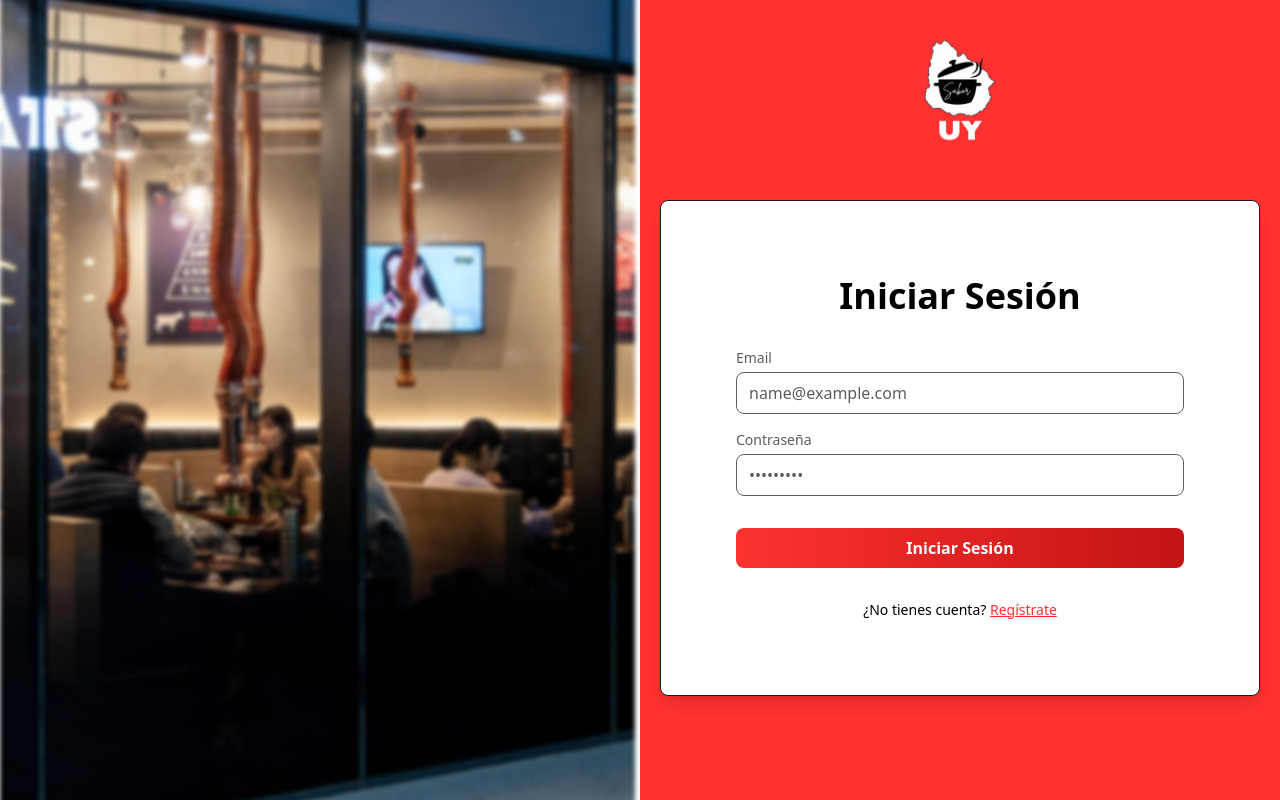
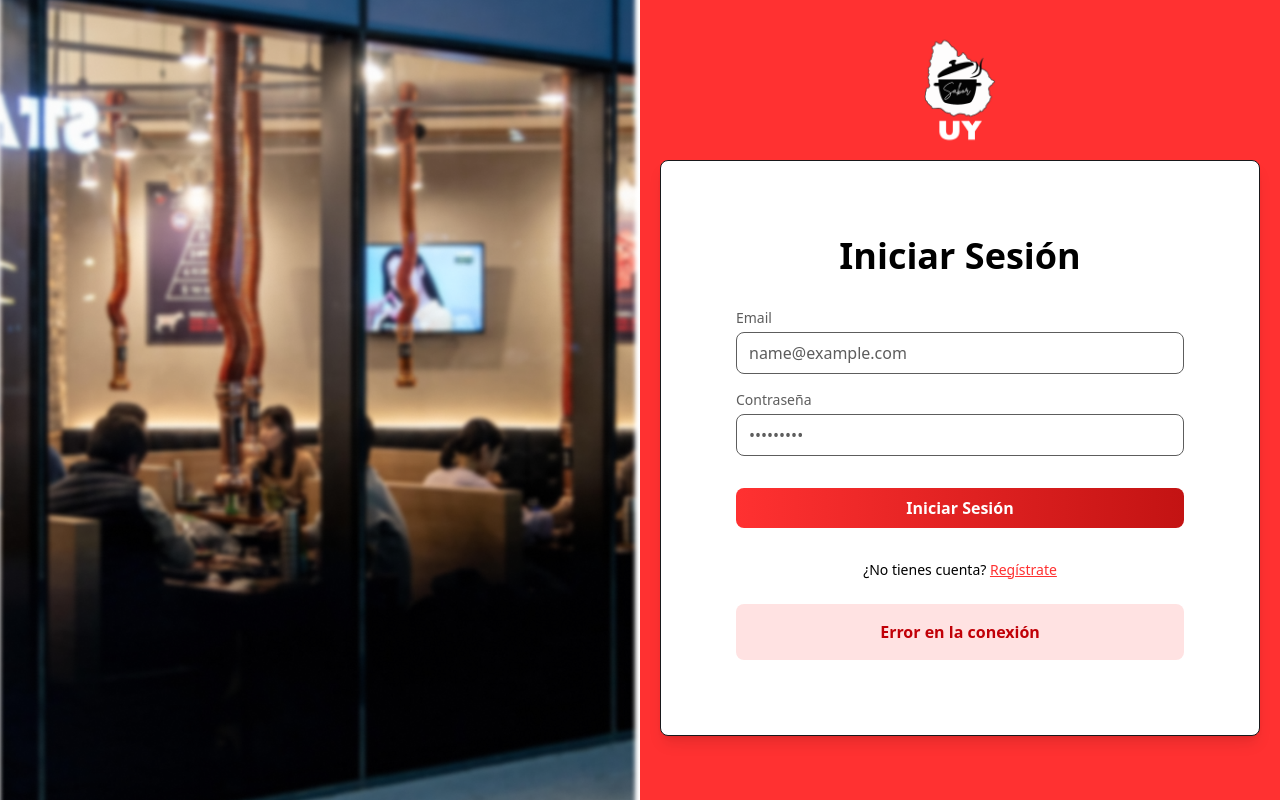
Before and after one commit to Ago-2020/proyecto-utu, a React (Vite) app in the folder frontend/: page /login in a window 1280 px wide. Both pictures are taken after typing "name@example.com", "Sample123" into the empty fields and a click on the button "Iniciar Sesión". Built offline with nearby package versions, Linux system fonts and the light colour scheme; no server answers.

Commit message:
Login Funcional

```diff
--- a/frontend/src/pages/Login.jsx
+++ b/frontend/src/pages/Login.jsx
@@ -1,4 +1,4 @@
-import { Link } from 'react-router-dom'
+import { Link, useNavigate } from 'react-router-dom'
 import leftImage from '../img/izquierda.png'
 import logo from '../img/logo.png'
 import React, { useState } from 'react'
@@ -7,6 +7,7 @@ export default function Login() {
   const [email_usuario, setEmail] = useState('')
   const [password_usuario, setPassword] = useState('')
   const [response, setResponse] = useState(null)
+  const navigate = useNavigate()
 
   const handleSubmit = async (e) => {
     e.preventDefault()
@@ -25,6 +26,16 @@ export default function Login() {
 
       const data = await res.json()
       setResponse(data)
+
+      if (res.ok && data.token) {
+        localStorage.setItem('token', data.token)
+        navigate('/')
+      } else {
+        setResponse({
+          success: false,
+          message: data.message || 'Credenciales incorrectas',
+        })
+      }
     } catch (error) {
       console.error('Error:', error)
       setResponse({ success: false, message: 'Error en la conexión' })
@@ -144,6 +155,17 @@ export default function Login() {
               </Link>
             </div>
           </form>
+
+          {/* Alerta centrada */}
+          {response && (
+            <div
+              className={`mt-6 p-4 rounded-lg text-center font-semibold ${
+                response.success ? 'bg-green-100 text-green-700' : 'bg-red-100 text-red-700'
+              }`}
+            >
+              {response.message || (response.success ? 'Inicio de sesión exitoso' : 'Error en el inicio de sesión')}
+            </div>
+          )}
         </div>
       </div>
     </div>
```
